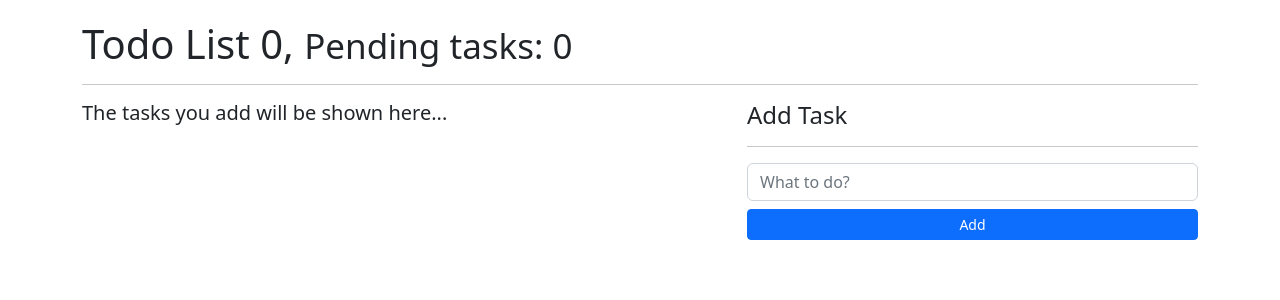
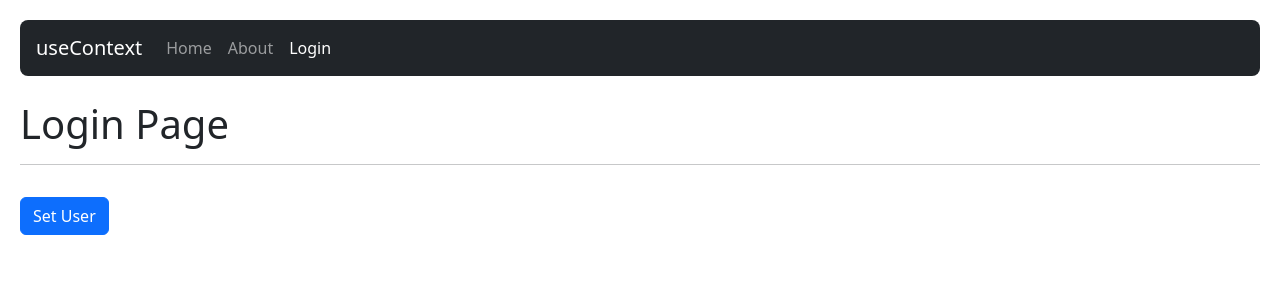
Before and after one commit to BraiamT/hooks-app, a React (Vite) app: page /login in a window 1280 px wide. Shown: the top 300 px of the page. Built offline with nearby package versions, Linux system fonts and the light colour scheme.

Commit message:
Fin Seccion 11

```diff
--- a/package.json
+++ b/package.json
@@ -11,7 +11,8 @@
   "dependencies": {
     "prop-types": "^15.8.1",
     "react": "^18.2.0",
-    "react-dom": "^18.2.0"
+    "react-dom": "^18.2.0",
+    "react-router-dom": "6"
   },
   "devDependencies": {
     "@types/react": "^18.0.15",
--- /dev/null
+++ b/src/09-useContext/AboutPage.jsx
@@ -0,0 +1,9 @@
+
+export const AboutPage = () => {
+    return (
+        <>
+            <h1>About Page</h1>
+            <hr />
+        </>
+    )
+}
--- /dev/null
+++ b/src/09-useContext/HomePage.jsx
@@ -0,0 +1,18 @@
+import { useContext } from 'react';
+import { UserContext } from './context/UserContext';
+
+export const HomePage = () => {
+
+    const { user } = useContext(UserContext);
+
+    return (
+        <>
+            <h1>Home Page <small>{ user?.name }</small></h1>
+            <hr />
+
+            <pre>
+                { JSON.stringify( user, null, 3 ) }
+            </pre>
+        </>
+    )
+}
--- /dev/null
+++ b/src/09-useContext/LoginPage.jsx
@@ -0,0 +1,23 @@
+import { useContext } from 'react';
+import { UserContext } from './context/UserContext';
+
+export const LoginPage = () => {
+
+    const { user, setUser } = useContext(UserContext);
+
+    return (
+        <>
+            <h1>Login Page</h1>
+            <hr />
+
+            <pre>
+                { JSON.stringify( user, null, 3 ) }
+            </pre>
+
+            <button
+                onClick={ () => setUser({ id: 123, name: 'BraiamT', email: 'cool-email@something.com' }) }
+                className="btn btn-primary"
+            >Set User</button>
+        </>
+    )
+}
--- /dev/null
+++ b/src/09-useContext/MainApp.jsx
@@ -0,0 +1,27 @@
+import { Navigate, Route, Routes } from 'react-router-dom';
+import { AboutPage } from './AboutPage';
+import { UserProvider } from './context/UserProvider';
+import { HomePage } from './HomePage';
+import { LoginPage } from './LoginPage';
+import { Navbar } from './Navbar';
+
+export const MainApp = () => {
+    return (
+        <UserProvider>
+            {/* <h1>Main App</h1> */}
+            <Navbar />
+            <br />
+
+            <Routes>
+                <Route path="/" element={ <HomePage /> } />
+                <Route path="about" element={ <AboutPage /> } />
+                <Route path="login" element={ <LoginPage /> } />
+
+                {/* Para cualquier ruta que no exista redirigir a: */}
+                {/* <Route  path="/*" element={ <LoginPage /> } /> */}
+                <Route path="/*" element={ <Navigate to="/about" /> } />
+
+            </Routes>
+        </UserProvider>
+    )
+}
--- /dev/null
+++ b/src/09-useContext/Navbar.jsx
@@ -0,0 +1,26 @@
+import { Link, NavLink } from 'react-router-dom'
+
+export const Navbar = () => {
+    return (
+        <nav className="navbar navbar-expand-lg navbar-dark bg-dark rounded-3 px-3">
+            <Link className="navbar-brand" to="/">useContext</Link>
+
+            <div className="collapse navbar-collapse" id="navbarNavAltMarkup">
+                <div className="navbar-nav">
+                <NavLink
+                    className={ ({ isActive }) => `nav-item nav-link${ isActive ? ' active' : '' }`}
+                    to="/"
+                >Home</NavLink>
+                <NavLink
+                    className={ ({ isActive }) => `nav-item nav-link${ isActive ? ' active' : '' }`}
+                    to="/about"
+                >About</NavLink>
+                <NavLink
+                    className={ ({ isActive }) => `nav-item nav-link${ isActive ? ' active' : '' }`}
+                    to="/login"
+                >Login</NavLink>
+                </div>
+            </div>
+        </nav>
+    )
+}
--- /dev/null
+++ b/src/09-useContext/context/UserContext.jsx
@@ -0,0 +1,3 @@
+import { createContext } from 'react';
+
+export const UserContext = createContext();
--- /dev/null
+++ b/src/09-useContext/context/UserProvider.jsx
@@ -0,0 +1,20 @@
+import { useState } from 'react';
+import { UserContext } from './UserContext';
+
+// const user = {
+//     id: 123,
+//     name: 'Braiam T.',
+//     email: 'cool-email@something.com'
+// }
+
+export const UserProvider = ({ children }) => {
+
+    const [user, setUser] = useState();
+
+    return (
+        // <UserContext.Provider value={{ hola: 'Mundo', user }}>
+        <UserContext.Provider value={{ user, setUser }}>
+            { children }
+        </UserContext.Provider>
+    )
+}
--- a/src/main.jsx
+++ b/src/main.jsx
@@ -1,5 +1,6 @@
 import React from 'react';
 import ReactDOM from 'react-dom/client';
+import { BrowserRouter } from 'react-router-dom';
 import { CounterApp } from './01-useState/CounterApp';
 import { CounterWithCustomHook } from './01-useState/CounterWithCustomHook';
 import { FormWithCustomHook } from './02-useEffect/FormWithCustomHook';
@@ -15,21 +16,25 @@
 // import './08-useReducer/intro-reducer'
 import './index.css';
 import { TodoApp } from './08-useReducer/TodoApp';
+import { MainApp } from './09-useContext/MainApp';
 
 ReactDOM.createRoot(document.getElementById('root')).render(
-  // <React.StrictMode>
-    // {/* <HooksApp /> */}
-    // {/* <CounterApp /> */}
-    // {/* <CounterWithCustomHook /> */}
-    // <SimpleForm />
-    // <FormWithCustomHook />
-    // <MultipleCustomHooks />
-    // <FocusScreen />
-    // <Layout />
-    // <Memorize />
-    // <MemoHook />
-    // <CallbackHook />
-    // <Padre />
-    <TodoApp />
-  // </React.StrictMode>
+  <BrowserRouter>
+    {/* <React.StrictMode> */}
+      {/* <HooksApp /> */}
+      {/* <CounterApp /> */}
+      {/* <CounterWithCustomHook /> */}
+      {/* <SimpleForm /> */}
+      {/* <FormWithCustomHook /> */}
+      {/* <MultipleCustomHooks /> */}
+      {/* <FocusScreen /> */}
+      {/* <Layout /> */}
+      {/* <Memorize /> */}
+      {/* <MemoHook /> */}
+      {/* <CallbackHook /> */}
+      {/* <Padre /> */}
+      {/* <TodoApp /> */}
+      <MainApp />
+    {/* </React.StrictMode> */}
+  </BrowserRouter>
 )
```
Also changed, not shown: 1 other file (tests, documents, lock files or other folders).
